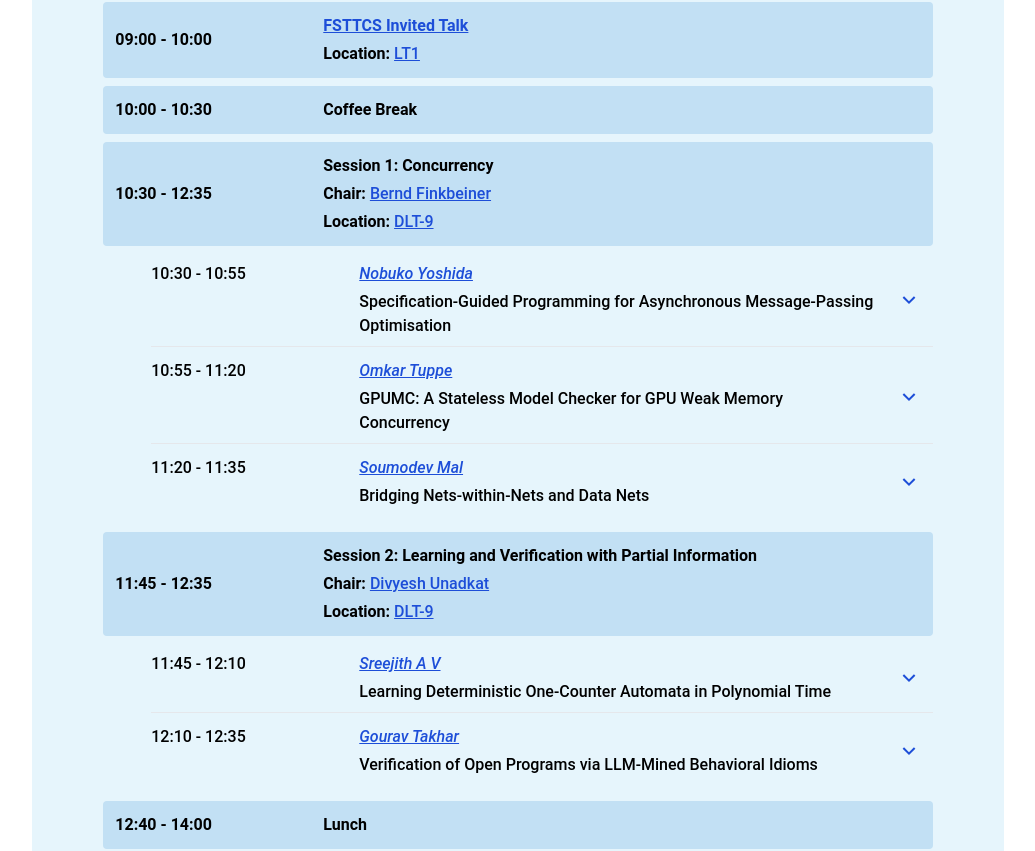
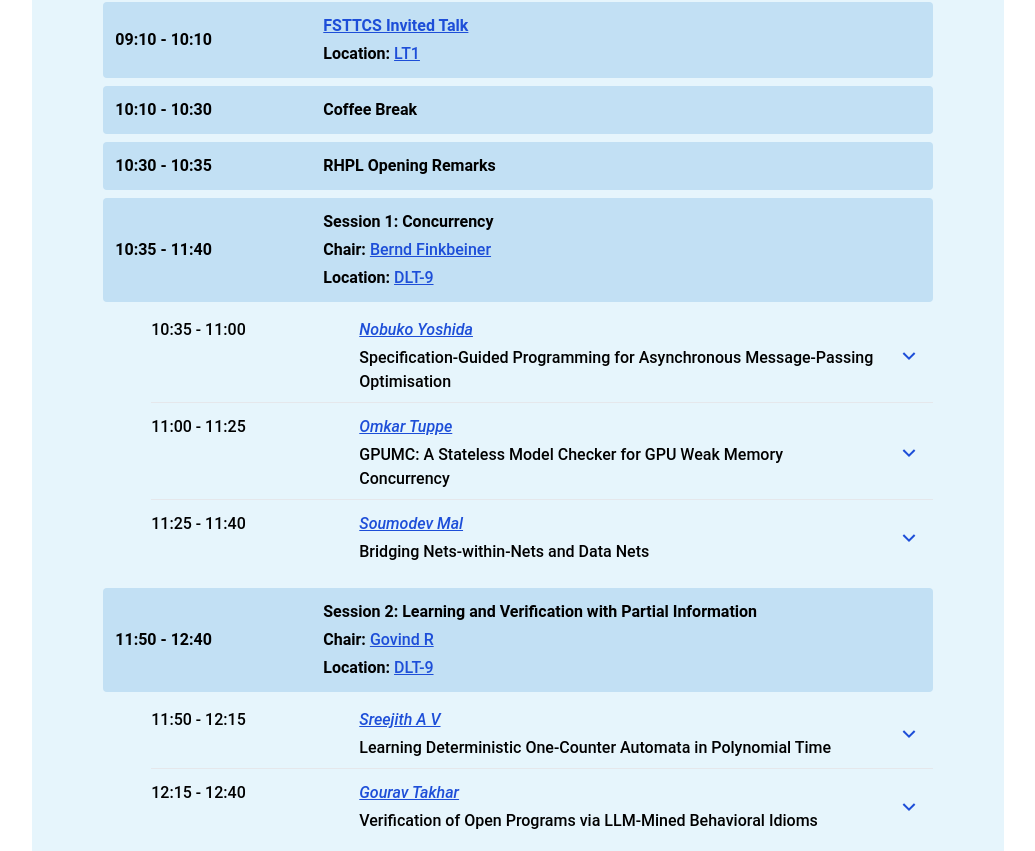
Before and after one commit to RajivDalal/RHPL, a React (Vite) app in the folder rhpl-web/: page /rhpl2025/programme in a window 1280 px wide. Shown: the part 638-1489 px from the top of the page, without its empty margins (122-1157 px from the left). Built offline with nearby package versions, Linux system fonts and the light colour scheme; a web font is replaced by a local one.

Commit message:
Day2 changes

```diff
--- a/rhpl-web/src/App.jsx
+++ b/rhpl-web/src/App.jsx
@@ -46,7 +46,6 @@ function App() {
 
   return (
 
- /*    <Router> */
     <Router basename='/rhpl2025'>
       <Banner />
       <Navbar/>
--- a/rhpl-web/src/pages/programme.jsx
+++ b/rhpl-web/src/pages/programme.jsx
@@ -109,7 +109,9 @@ const PanelDiscussion = ({
   link = "#",
   name,
   location,
-  locationLink
+  locationLink,
+  chair,
+  chairLink,
 }) => {
   return (
     <div className="flex flex-col sm:flex-row py-2 border-b border-gray-200 last:border-b-0">
@@ -123,6 +125,7 @@ const PanelDiscussion = ({
           </div>
         )}
         <div><b>Location:</b> <a href={locationLink} target="_blank" rel="noopener noreferrer" className="underline text-blue-700 hover:text-blue-900">{location}</a></div>
+        <div><b>Chair:</b><a href={chairLink} target="_blank" rel="noopener noreferrer" className="underline text-blue-700 hover:text-blue-900">{chair}</a></div>
       </div>
     </div>
   );
@@ -373,19 +376,22 @@ const Programme = () => {
         {activeDay === "wednesday" && (
           <div>
             <InvitedTalk
-              time="09:00 - 10:00"
+              time="09:10 - 10:10"
               title="FSTTCS Invited Talk"
               link = "https://www.fsttcs.org.in/2025/program.php"
             />
 
 
             <ProgrammeRow
-              time="10:00 - 10:30"
+              time="10:10 - 10:30"
               title="Coffee Break"
             />
-
+            <ProgrammeRow
+              time="10:30 - 10:35"
+              title="RHPL Opening Remarks"
+            />
             <SessionHeader
-              time="10:30 - 12:35"
+              time="10:35 - 11:40"
               number={1}
               title="Concurrency"
               chair="Bernd Finkbeiner"
@@ -394,7 +400,7 @@ const Programme = () => {
 
             <div className="w-full pl-2 sm:pl-12 mb-4 space-y-1">
               <Talk
-                time="10:30 - 10:55"
+                time="10:35 - 11:00"
                 presenter="Nobuko Yoshida"
                 title="Specification-Guided Programming for Asynchronous Message-Passing Optimisation"
                 presenterLink="https://mrg.cs.ox.ac.uk/"
@@ -403,7 +409,7 @@ const Programme = () => {
                 references="[1] Martin Vassor and Nobuko Yoshida. Refinements for Multiparty Message-Passing Protocols: Specification-Agnostic Theory and Implementation. In 38th European Conference on Object-Oriented Programming (ECOOP 2024). Leibniz International Proceedings in Informatics (LIPIcs), Volume 313, pp. 41:1-41:29, Schloss Dagstuhl - Leibniz-Zentrum für Informatik (2024) https://doi.org/10.4230/LIPIcs.ECOOP.2024.41"
               />
               <Talk
-                time="10:55 - 11:20"
+                time="11:00 - 11:25"
                 presenter="Omkar Tuppe"
                 title="GPUMC: A Stateless Model Checker for GPU Weak Memory Concurrency"
                 presenterLink="https://homepages.iitb.ac.in/~194050003/"
@@ -412,7 +418,7 @@ const Programme = () => {
                 references="[1] Chakraborty, S., Krishna, S., Pavlogiannis, A., Tuppe, O. GPUMC: A Stateless Model Checker for GPU Weak Memory Concurrency. In: Piskac, R., Rakamari, Z. (eds) Computer Aided Verification. CAV 2025. Lecture Notes in Computer Science, vol 15933. Springer, Cham. https://doi.org/10.1007/978-3-031-98682-6_17"
               />
               <Talk
-                time="11:20 - 11:35"
+                time="11:25 - 11:40"
                 presenter="Soumodev Mal"
                 title="Bridging Nets-within-Nets and Data Nets"
                 presenterLink="https://www.linkedin.com/in/soumodev-mal-10329b185/"
@@ -423,16 +429,16 @@ const Programme = () => {
             </div>
 
             <SessionHeader
-              time="11:45 - 12:35"
+              time="11:50 - 12:40"
               number={2}
               title="Learning and Verification with Partial Information"
-              chair="Divyesh Unadkat"
-              chairLink="https://divyeshunadkat.github.io/"
+              chair="Govind R"
+              chairLink="https://rdnivog.github.io/"
             />
 
             <div className="w-full pl-2 sm:pl-12 mb-4 space-y-1">
               <Talk
-                time="11:45 - 12:10"
+                time="11:50 - 12:15"
                 presenter="Sreejith A V"
                 title="Learning Deterministic One-Counter Automata in Polynomial Time"
                 presenterLink="https://sreejithavtvm.github.io/"
@@ -441,7 +447,7 @@ const Programme = () => {
                 references={`[1] Prince Mathew, Vincent Penelle, A. V. Sreejith. Learning Deterministic One-Counter Automata in Polynomial Time. In Proc. of the 40th Annual ACM/IEEE Symposium on Logic in Computer Science (LICS) 2025, pp. 444-457, 2025`}
               />
               <Talk
-                time="12:10 - 12:35"
+                time="12:15 - 12:40"
                 presenter="Gourav Takhar"
                 title="Verification of Open Programs via LLM-Mined Behavioral Idioms"
                 presenterLink="https://tgourav.github.io/"
@@ -571,7 +577,8 @@ const Programme = () => {
               time="10:30 - 11:35"
               number={1}
               title="Program Equivalence and Ownership Semantics"
-              chair="TBA"
+              chair="Madhavan Mukund"
+              chairLink="https://www.cmi.ac.in/~madhavan/"
             />
 
             <div className="w-full pl-2 sm:pl-12 mb-4 space-y-1">
@@ -610,7 +617,8 @@ const Programme = () => {
               time="11:45 - 12:40"
               number={2}
               title="Compilers"
-              chair="TBA"
+              chair="Uday Khedker"
+              chairLink="https://www.cse.iitb.ac.in/~uday/"
             />
 
             <div className="w-full pl-2 sm:pl-12 mb-4 space-y-1">
@@ -674,6 +682,8 @@ const Programme = () => {
                 location="DLT-10"
                 locationLink="https://www.google.com/maps/place/DLT-10/@15.392303,73.8816632,20.27z/data=!4m6!3m5!1s0x3bbfb9007a38dddd:0x1598fec5ff977c25!8m2!3d15.3921589!4d73.8818369!16s%2Fg%2F11y7c230lg?entry=tts&g_ep=EgoyMDI1MTIwOS4wIPu8ASoASAFQAw%3D%3D&skid=205e508c-06de-404d-adf4-46828af275a3"
                 link="https://www.fsttcs.org.in/2025/program.php"
+                chair="Deepak D'Souza"
+                chairLink=""
               />
               <PanelDiscussion
                 time="16:30 - 17:30"
@@ -681,6 +691,8 @@ const Programme = () => {
                 locationLink="https://www.google.com/maps/place/DLT-9+(Mini-Auditorium)/@15.3922723,73.8818891,20.94z/data=!4m6!3m5!1s0x3bbfb904099b4999:0xf541674a5e195fc0!8m2!3d15.3922858!4d73.8819925!16s%2Fg%2F11vltv1g6w?entry=tts&g_ep=EgoyMDI1MTIwOS4wIPu8ASoASAFQAw%3D%3D&skid=318b71d3-a2e2-4a2b-824b-9ca19048049a"
                 location="DLT-9"
                 link="/rhpl2025/panel_discussion"
+                chair="Neeldhara Misra"
+                chairLink="https://www.neeldhara.com/"
               />
             </div>
           </div>
```
